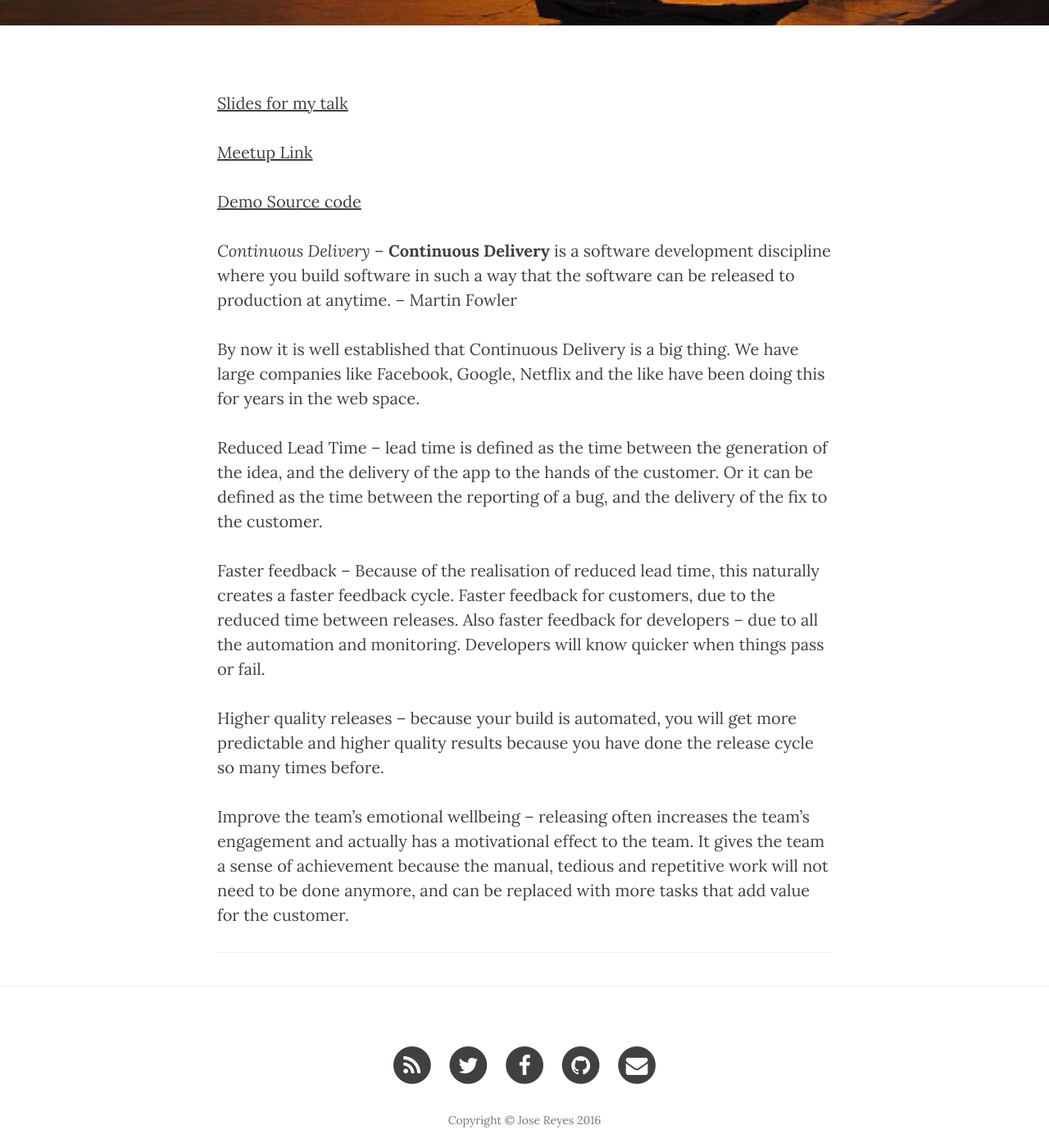
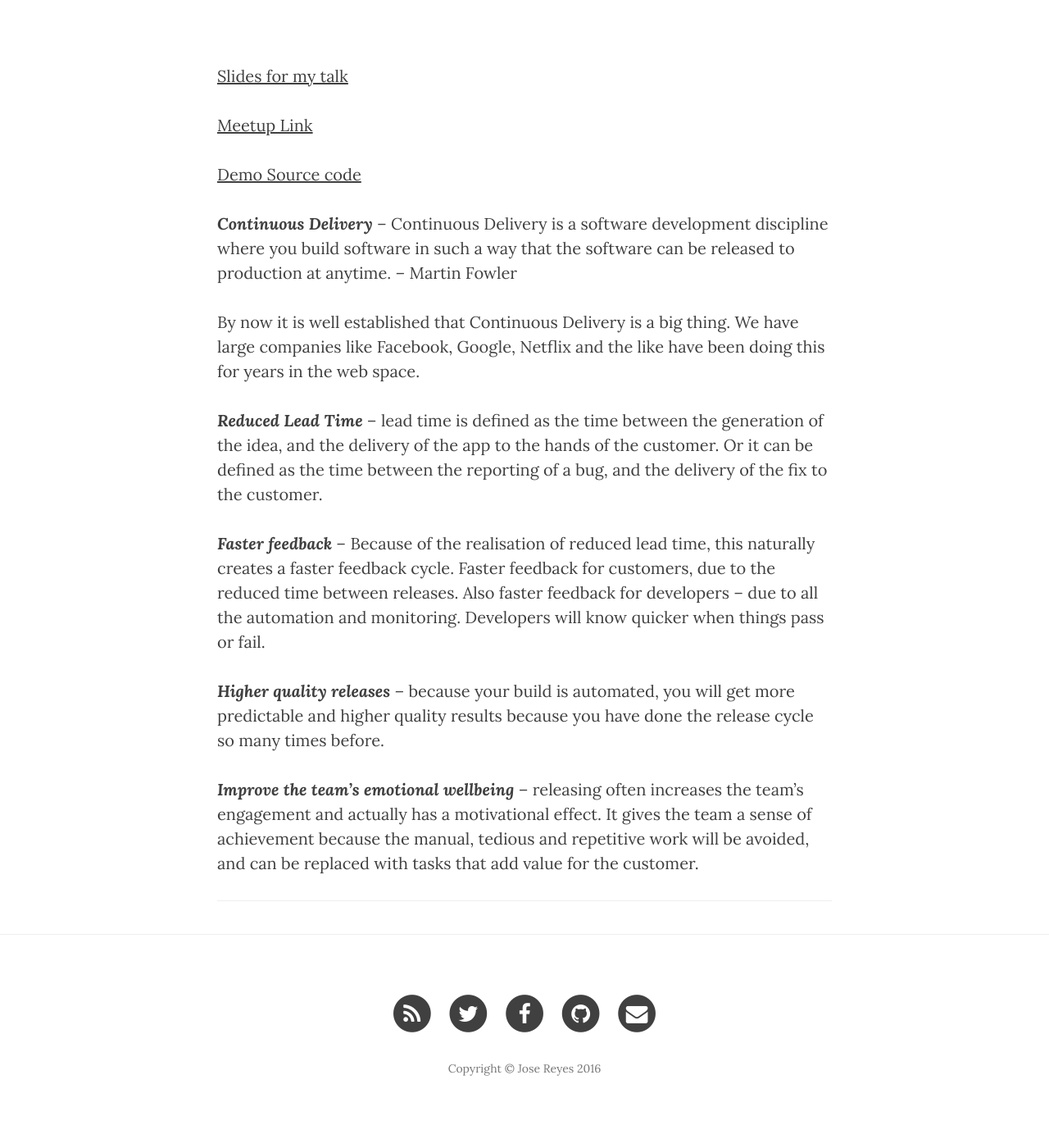
Before and after one commit to jaeyow/MasteringXamarin, a Jekyll site: the page built from _posts/2016-09-13-my-first-post.md, in a window 1280 px wide and 1400 px high, scrolled down 538 px. Shown: the whole window at 82% size. Built offline with Jekyll 4.4.1, drawn with Linux system fonts in a browser that asks for light colours; nearby versions of some CDN libraries; after the commit the page ends 1917 px from its top, so only the background shows below that; some of the changed text lies outside the part shown.

Commit message:
improve on first post

```diff
--- a/_layouts/post.html
+++ b/_layouts/post.html
@@ -12,7 +12,7 @@ layout: default
                     {% if page.subtitle %}
                     <h2 class="subheading">{{ page.subtitle }}</h2>
                     {% endif %}
-                    <span class="meta">Posted by {% if page.author %}{{ page.author }}{% else %}{{ site.title }}{% endif %} on {{ page.date | date: "%B %-d, %Y" }}</span>
+                    <span class="meta">Posted by {% if page.author %}{{ page.author }}{% else %}{{ site.title }}{% endif %} on {{ page.date | date: "%-d %B %Y" }}</span>
                 </div>
             </div>
         </div>
--- a/_posts/2016-09-13-my-first-post.md
+++ b/_posts/2016-09-13-my-first-post.md
@@ -12,14 +12,14 @@ header-img: "img/cebu-sunset-2.png"
 
 [Demo Source code](https://bitbucket.org/jaeyow/xamarinapp)
 
-*Continuous Delivery* – __Continuous Delivery__ is a software development discipline where you build software in such a way that the software can be released to production at anytime. – Martin Fowler
+__*Continuous Delivery*__ – Continuous Delivery is a software development discipline where you build software in such a way that the software can be released to production at anytime. – Martin Fowler
 
 By now it is well established that Continuous Delivery is a big thing. We have large companies like Facebook, Google, Netflix and the like have been doing this for years in the web space.
 
-Reduced Lead Time – lead time is defined as the time between the generation of the idea, and the delivery of the app to the hands of the customer. Or it can be defined as the  time between the reporting of a bug, and the delivery of the fix to the customer.
+__*Reduced Lead Time*__ – lead time is defined as the time between the generation of the idea, and the delivery of the app to the hands of the customer. Or it can be defined as the  time between the reporting of a bug, and the delivery of the fix to the customer.
 
-Faster feedback – Because of the realisation of reduced lead time, this naturally creates a faster feedback cycle. Faster feedback for customers, due to the reduced time between releases. Also faster feedback for developers – due to all the automation and monitoring. Developers will know quicker when things pass or fail.
+__*Faster feedback*__ – Because of the realisation of reduced lead time, this naturally creates a faster feedback cycle. Faster feedback for customers, due to the reduced time between releases. Also faster feedback for developers – due to all the automation and monitoring. Developers will know quicker when things pass or fail.
 
-Higher quality releases – because your build is automated, you will get more predictable and higher quality results because you have done the release cycle so many times before.
+__*Higher quality releases*__ – because your build is automated, you will get more predictable and higher quality results because you have done the release cycle so many times before.
 
-Improve the team’s emotional wellbeing – releasing often increases the team’s engagement and actually has a motivational effect to the team. It gives the team a sense of achievement because the manual, tedious and repetitive work will not need to be done anymore, and can be replaced with more tasks that add value for the customer.
+__*Improve the team’s emotional wellbeing*__ – releasing often increases the team’s engagement and actually has a motivational effect. It gives the team a sense of achievement because the manual, tedious and repetitive work will be avoided, and can be replaced with tasks that add value for the customer.
--- a/index.html
+++ b/index.html
@@ -14,7 +14,7 @@ description: "For all things Xamarin"
         </h3>
         {% endif %}
     </a>
-    <p class="post-meta">Posted by {% if post.author %}{{ post.author }}{% else %}{{ site.title }}{% endif %} on {{ post.date | date: "%B %-d, %Y" }}</p>
+    <p class="post-meta">Posted by {% if post.author %}{{ post.author }}{% else %}{{ site.title }}{% endif %} on {{ post.date | date: "%-d %B %Y" }}</p>
 </div>
 <hr>
 {% endfor %}
```
Also changed, not shown: other parts of _posts/2016-09-13-my-first-post.md (+1 -1 lines).
